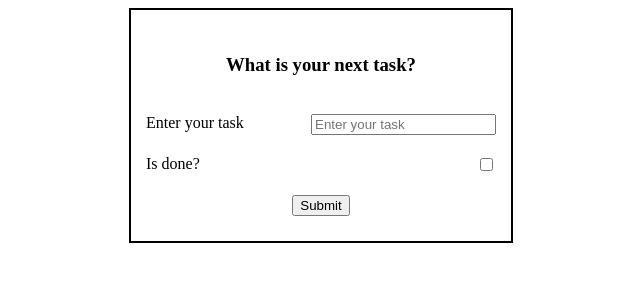
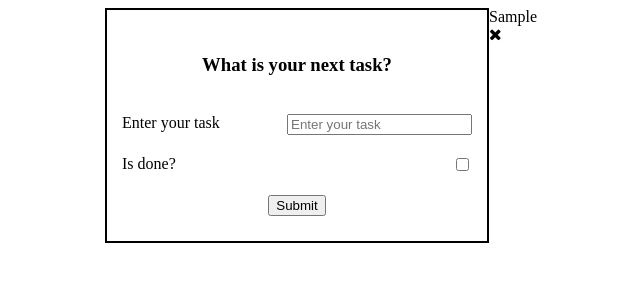
Before and after one commit to EugenDd/todo-js, a plain HTML site: page index.html in a window 1280 px wide. Both pictures are taken after typing "Sample" into the empty fields and a click on the button "Submit". Shown: the whole page, without its empty margins (319-959 px from the left). Drawn offline with Linux system fonts and the light colour scheme.

Commit message:
Added todo list item view

```diff
--- a/index.html
+++ b/index.html
@@ -20,12 +20,7 @@
                         <label for="task-name">Enter your task</label>
                     </div>
                     <div class="input-container">
-            <input
-              id="task-name"
-              name="task-name"
-              placeholder="Enter your task"
-              type="text"
-            />
+                        <input id="task-name" name="task-name" placeholder="Enter your task" type="text" />
                     </div>
                 </div>
                 <div class="control-container">
@@ -33,18 +28,14 @@
                         <label for="task-status">Is done?</label>
                     </div>
                     <div class="input-container">
-            <input
-              id="task-status"
-              name="task-status"
-              placeholder="Is done?"
-              type="checkbox"
-            />
+                        <input id="task-status" name="task-status" placeholder="Is done?" type="checkbox" />
                     </div>
                 </div>
                 <div class="button-area">
                     <button type="submit">Submit</button>
                 </div>
               </form>
+              <div id="todo-list" class="todo-list"></div>
         </div>
     </body>
 </html>
--- a/index.js
+++ b/index.js
@@ -3,10 +3,25 @@ const todoTasks = [];
 const formElement = document.getElementById('todo-form');
 const taskNameElement = document.getElementById('task-name');
 const taskStatusElement = document.getElementById('task-status');
+const todoListElement = document.getElementById('todo-list');
 
 const resetForm = () => {
     taskNameElement.value = '';
     taskStatusElement.checked = false;
+}
+const addStatusElement = (status) => {
+    return `<i class="fa ${status ? 'fa-check' : 'fa-times'}"></i>`;
+};
+
+const addListItem = ({ taskName, taskStatus }) => {
+    const containerElem = document.createElement("div");
+    containerElem.innerHTML = `
+    <div class="todo-list-item">
+        <div>${taskName}</div>
+        <div>${addStatusElement(taskStatus)}</div>
+    </div>`;
+
+    return containerElem;
 }
 
 formElement.addEventListener('submit', (event) => {
@@ -15,6 +30,10 @@ formElement.addEventListener('submit', (event) => {
     const taskName = taskNameElement.value;
     const taskStatus = taskStatusElement.checked;
 
+    if (!taskName) {
+        return
+    }
+
     const currentTask = {
         taskName,
         taskStatus
@@ -22,9 +41,7 @@ formElement.addEventListener('submit', (event) => {
 
     todoTasks.push(currentTask);
 
-    console.log('===================================================');
-    console.log('todoTasks', todoTasks);
-    console.log('===================================================');
+    todoListElement.appendChild(addListItem(currentTask));
 
     resetForm();
 })
```
Lines whose indentation alone changed are shown as unchanged.
